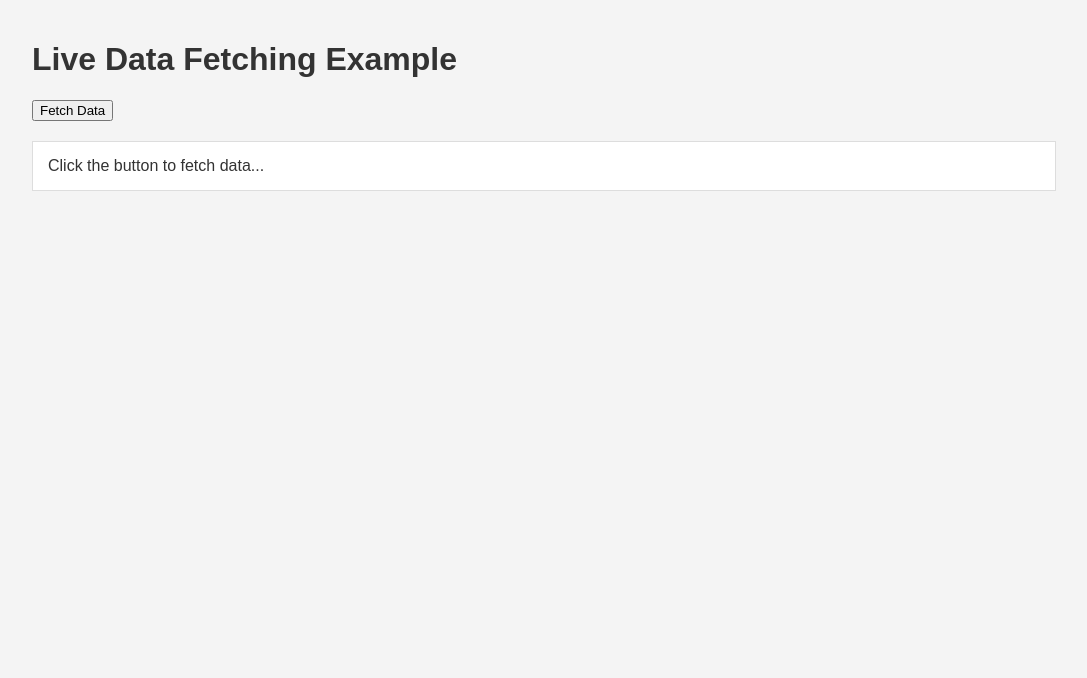
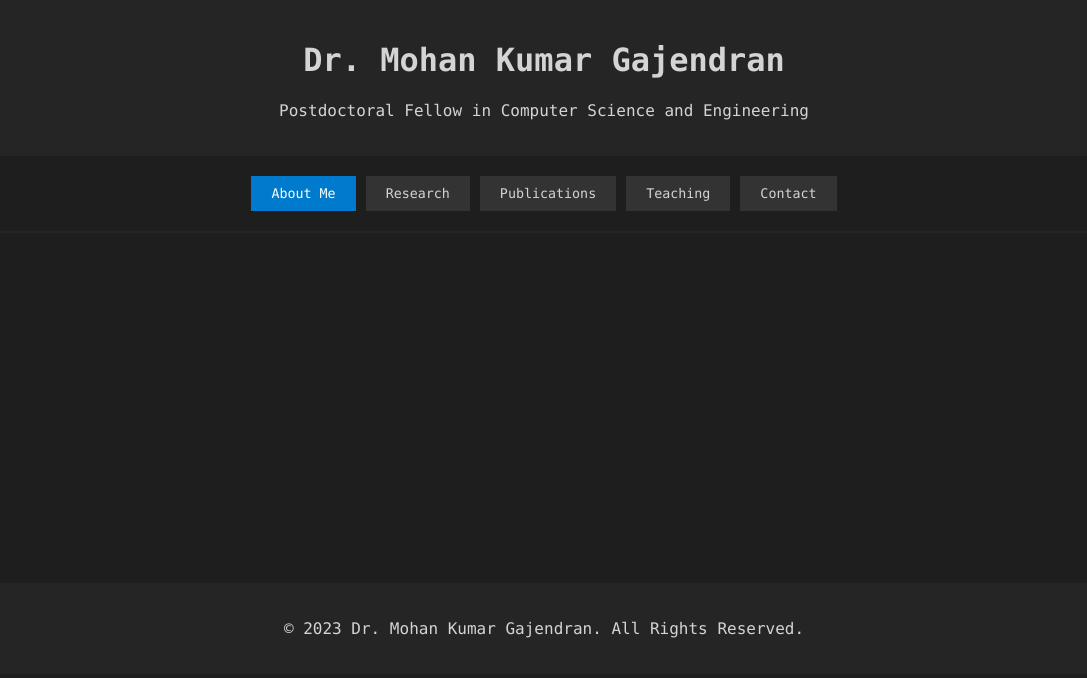
Before and after one commit to mkgajendran/mkgajendran.github.io, a plain HTML site: page index.html in a window 1280 px wide. Shown: the whole page, without its empty margins (96-1183 px from the left). Drawn offline with Linux system fonts and the light colour scheme.

Commit message:
Update index.html

```diff
--- a/index.html
+++ b/index.html
@@ -2,52 +2,135 @@
 <html lang="en">
 <head>
     <meta charset="UTF-8">
+    <meta http-equiv="X-UA-Compatible" content="IE=edge">
     <meta name="viewport" content="width=device-width, initial-scale=1.0">
-    <title>Live Data Fetching Example</title>
+    <title>Dr. Mohan Kumar Gajendran - Academic Profile</title>
     <style>
         body {
-            font-family: Arial, sans-serif;
+            font-family: 'Consolas', 'Courier New', monospace;
+            background-color: #1e1e1e;
+            color: #d4d4d4;
             margin: 0;
             padding: 0;
-            background-color: #f4f4f4;
-            color: #333;
         }
-        .container {
-            width: 80%;
-            margin: auto;
+        header, footer {
+            background-color: #252526;
+            color: #d4d4d4;
+            text-align: center;
+            padding: 20px 0;
+        }
+        .tab {
+            cursor: pointer;
+            padding: 10px 20px;
+            margin: 0 5px;
+            background-color: #333;
+            border: none;
+            color: #d4d4d4;
+            font-family: 'Consolas', monospace;
+            outline: none;
+            transition: background-color 0.3s, border-color 0.3s;
+        }
+        .tab:hover, .active {
+            background-color: #007acc;
+            color: #fff;
+        }
+        #tabs {
+            text-align: center;
+            padding: 20px 0;
+            border-bottom: 2px solid #252526;
+        }
+        #content {
             padding: 20px;
+            background-color: #1e1e1e;
+            margin: 5px;
+            min-height: 300px;
         }
-        .data-container {
-            background-color: #fff;
-            border: 1px solid #ddd;
-            padding: 15px;
-            margin-top: 20px;
+        a {
+            color: #9cdcfe;
+            text-decoration: none;
+        }
+        a:hover {
+            text-decoration: underline;
+        }
+        .section {
+            background-color: #252526;
+            margin: 20px 0;
+            padding: 20px;
+            border-left: 4px solid #4ec9b0;
+            border-radius: 4px;
+            box-shadow: 0 2px 5px rgba(0,0,0,0.2);
+        }
+        .section h3 {
+            color: #4ec9b0;
+            margin-top: 0;
+        }
+        .code-comment {
+            color: #6A9955;
+            font-style: italic;
         }
     </style>
 </head>
 <body>
-    <div class="container">
-        <h1>Live Data Fetching Example</h1>
-        <button id="fetchButton">Fetch Data</button>
-        <div id="data-container" class="data-container">
-            Click the button to fetch data...
-        </div>
-    </div>
+    <header>
+        <h1>Dr. Mohan Kumar Gajendran</h1>
+        <p>Postdoctoral Fellow in Computer Science and Engineering</p>
+    </header>
+
+    <div id="tabs"></div>
+    <div id="content"></div>
+
+    <footer>
+        <p>&copy; 2023 Dr. Mohan Kumar Gajendran. All Rights Reserved.</p>
+    </footer>
 
     <script>
-        document.getElementById('fetchButton').addEventListener('click', function() {
-            fetch('https://jsonplaceholder.typicode.com/posts')
-                .then(response => response.json())
-                .then(data => {
-                    const dataContainer = document.getElementById('data-container');
-                    dataContainer.innerHTML = '<ul>' +
-                        data.slice(0, 5).map(post => `<li>${post.title}</li>`).join('') +
-                        '</ul>';
-                })
-                .catch(error => {
-                    console.error('Error fetching data:', error);
-                });
-        });
+        const tabData = {
+            'About Me': `
+                <!-- Content for 'About Me' -->
+            `,
+            'Research': `
+                <!-- Content for 'Research' -->
+            `,
+            'Publications': `
+                <!-- Content for 'Publications' -->
+            `,
+            'Teaching': `
+                <!-- Content for 'Teaching' -->
+            `,
+            'Contact': `
+                <!-- Content for 'Contact' -->
+            `
+        };
+
+        function populateTabs() {
+            const tabsContainer = document.getElementById('tabs');
+            const contentContainer = document.getElementById('content');
+            let firstTab = true;
+
+            for (const [tabName, tabContent] of Object.entries(tabData)) {
+                const tab = document.createElement('button');
+                tab.className = 'tab';
+                tab.textContent = tabName;
+
+                tab.onclick = function() {
+                    const current = document.getElementsByClassName('active');
+                    if (current.length > 0) {
+                        current[0].className = current[0].className.replace(' active', '');
+                    }
+                    this.className += ' active';
+                    contentContainer.innerHTML = tabContent;
+                };
+
+                tabsContainer.appendChild(tab);
+
+                if (firstTab) {
+                    tab.click();
+                    firstTab = false;
+                }
+            }
+        }
+
+        populateTabs();
     </script>
 </body>
 </html>
```
